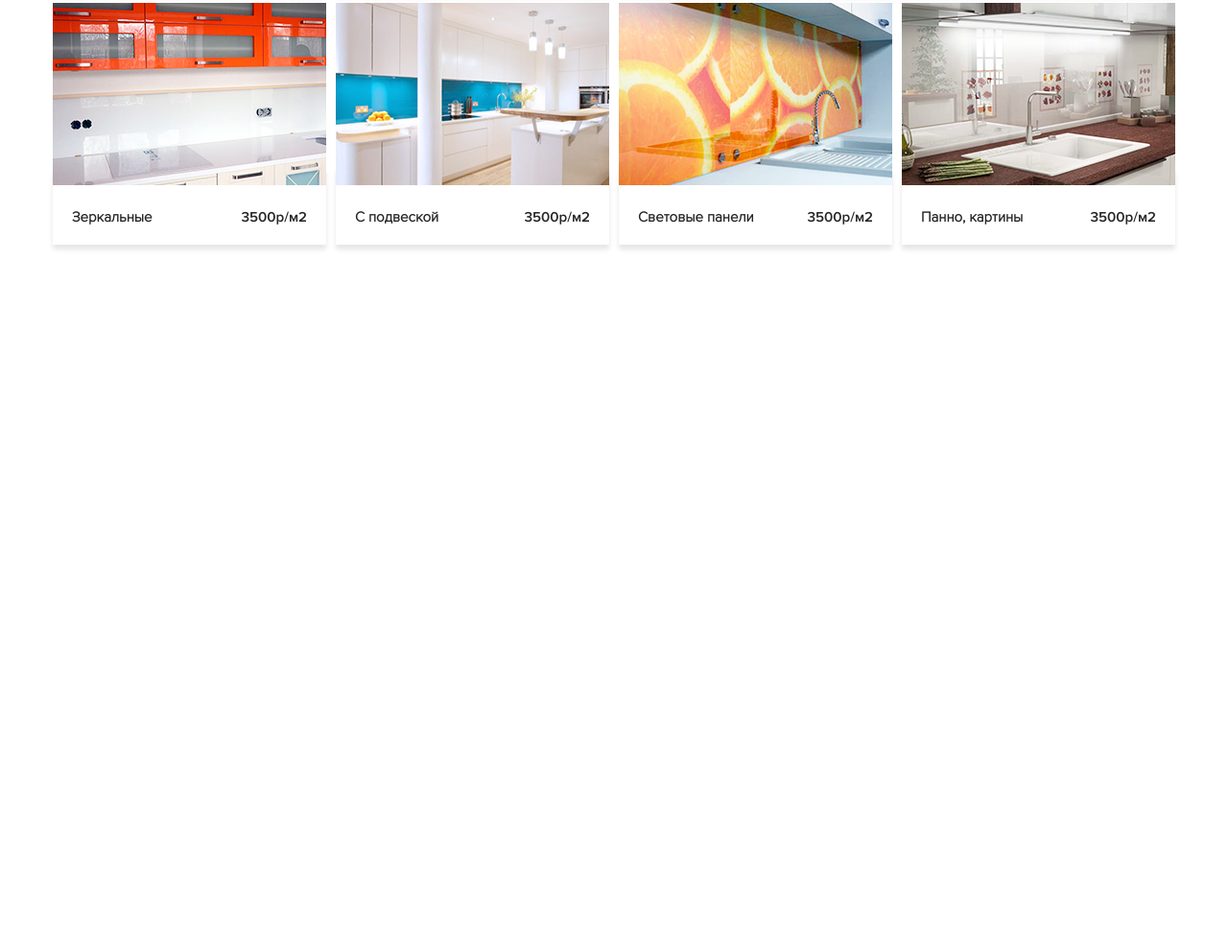
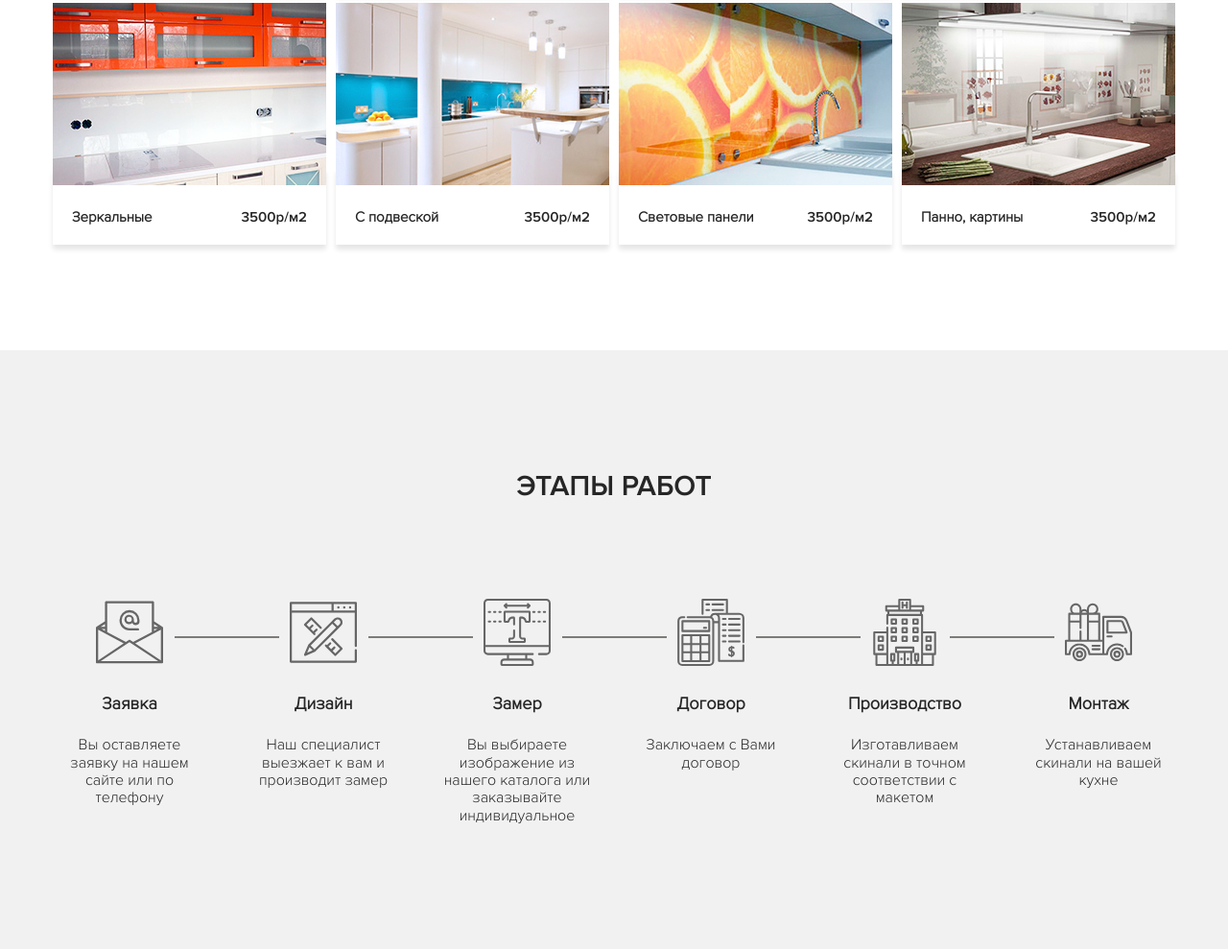
Before and after one commit to vadymchukan/skinali, a plain HTML site: page index.html in a window 1280 px wide. Shown: the part 4529-5518 px from the top of the page at 96% size. Before the commit the page ends 4894 px from the top, so only its background shows below. Drawn offline with Linux system fonts and the light colour scheme; a script that the page names is missing.

Commit message:
Verstka bloka 6

```diff
--- a/index.html
+++ b/index.html
@@ -450,6 +450,68 @@
             <!-- /.container -->
         </section>
         <!-- /.section price -->
+
+        <section class="section steps">
+            <div class="container">
+                <h2 class="section-title section__title">ЭТАПЫ РАБОТ</h2>
+                <!-- /.section-title section__title -->
+
+                <div class="step-block">
+                    <div class="step">
+
+                        <img src="img/steps/step-1.svg" height="70px" width="70px" alt="" class="step__image">
+                        <h4 class="step__title">Заявка</h4>
+                        <!-- /.step__title -->
+                        <p class="step__text">Вы оставляете заявку на нашем сайте или по телефону</p>
+                        <!-- /.step__text -->
+                    </div>
+                    <!-- /.step -->
+                    <div class="step">
+                        <img src="img/steps/step-2.svg" height="70px" width="70px" alt="" class="step__image">
+                        <h4 class="step__title">Дизайн</h4>
+                        <!-- /.step__title -->
+                        <p class="step__text">Наш специалист выезжает к вам и производит замер</p>
+                        <!-- /.step__text -->
+                    </div>
+                    <!-- /.step -->
+                    <div class="step">
+                        <img src="img/steps/step-3.svg" height="70px" width="70px" alt="" class="step__image">
+                        <h4 class="step__title">Замер</h4>
+                        <!-- /.step__title -->
+                        <p class="step__text">Вы выбираете изображение из нашего каталога или заказывайте индивидуальное</p>
+                        <!-- /.step__text -->
+                    </div>
+                    <!-- /.step -->
+                    <div class="step">
+                        <img src="img/steps/step-4.svg" height="70px" width="70px" alt="" class="step__image">
+                        <h4 class="step__title">Договор</h4>
+                        <!-- /.step__title -->
+                        <p class="step__text">Заключаем с Вами договор</p>
+                        <!-- /.step__text -->
+                    </div>
+                    <!-- /.step -->
+                    <div class="step">
+                        <img src="img/steps/step-5.svg" height="70px" width="70px" alt="" class="step__image">
+                        <h4 class="step__title">Производство</h4>
+                        <!-- /.step__title -->
+                        <p class="step__text">Изготавливаем скинали в точном соответствии с макетом</p>
+                        <!-- /.step__text -->
+                    </div>
+                    <!-- /.step -->
+                    <div class="step">
+                        <img src="img/steps/step-6.svg" height="70px" width="70px" alt="" class="step__image">
+                        <h4 class="step__title">Монтаж</h4>
+                        <!-- /.step__title -->
+                        <p class="step__text">Устанавливаем скинали на вашей кухне</p>
+                        <!-- /.step__text -->
+                    </div>
+                    <!-- /.step -->
+                </div>
+                <!-- /.step-block -->
+            </div>
+            <!-- /.container -->
+        </section>
+        <!-- /.section steps -->
     </main>
 
     <!-- Виджет Соц сети Спикми -->
--- a/sass/blocks/_price.sass
+++ b/sass/blocks/_price.sass
@@ -34,7 +34,7 @@
             .price-card__button
                 z-index: 99
                 bottom: -80px
-@media (max-width: 991px)
+@media (max-width: 1199px)
     .price
         &-block
             justify-content: center
--- /dev/null
+++ b/sass/blocks/_steps.sass
@@ -0,0 +1,39 @@
+.steps
+    background-color: #f1f1f1
+.step
+
+    position: relative
+    text-align: center
+    &__title
+        font-size: 18px
+    &:last-child
+        &::before
+            display: none
+    &::before
+        content: ''
+        width: 100%
+        height: 2px
+        background-color: #7e7b78
+        display: block
+        position: absolute
+        top: 39px
+        right: -76px
+        max-width: 109px
+    &__text
+        max-width: 160px
+        margin: auto
+        margin-bottom: 30px
+
+    &-block
+        display: flex
+        justify-content: space-between
+        flex-wrap: wrap
+
+@media (max-width: 991px)
+    .step
+        width: 33%
+        &::before
+            display: none
+@media (max-width: 768px)
+    .step
+        width: 100%
--- a/sass/style.sass
+++ b/sass/style.sass
@@ -30,3 +30,6 @@
 
 // Catalog Feature
 @import 'blocks/price'
+
+// Catalog Feature
+@import 'blocks/steps'
```
Also changed, not shown: css/style.css, img/steps/step-1.svg (added), img/steps/step-2.svg (added), img/steps/step-3.svg (added), img/steps/step-4.svg (added), img/steps/step-5.svg (added), img/steps/step-6.svg (added), 3 other files.
